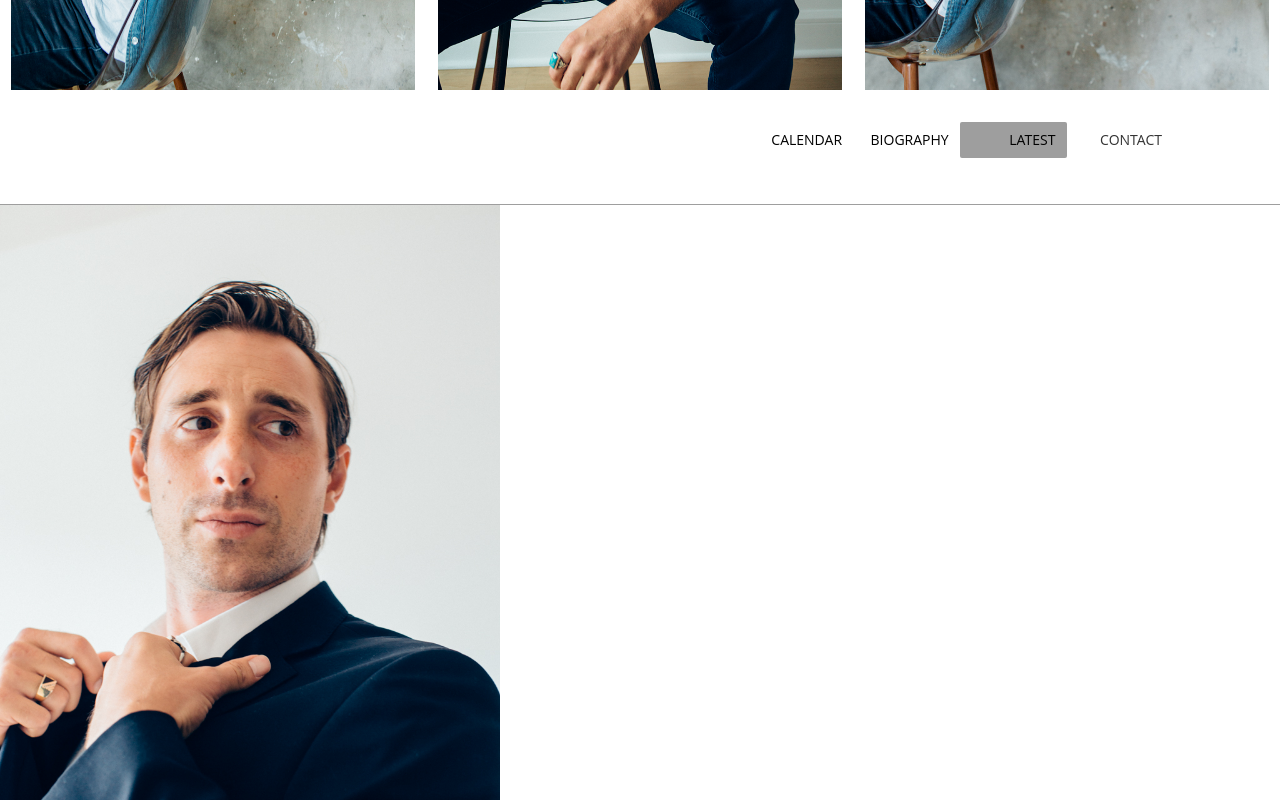
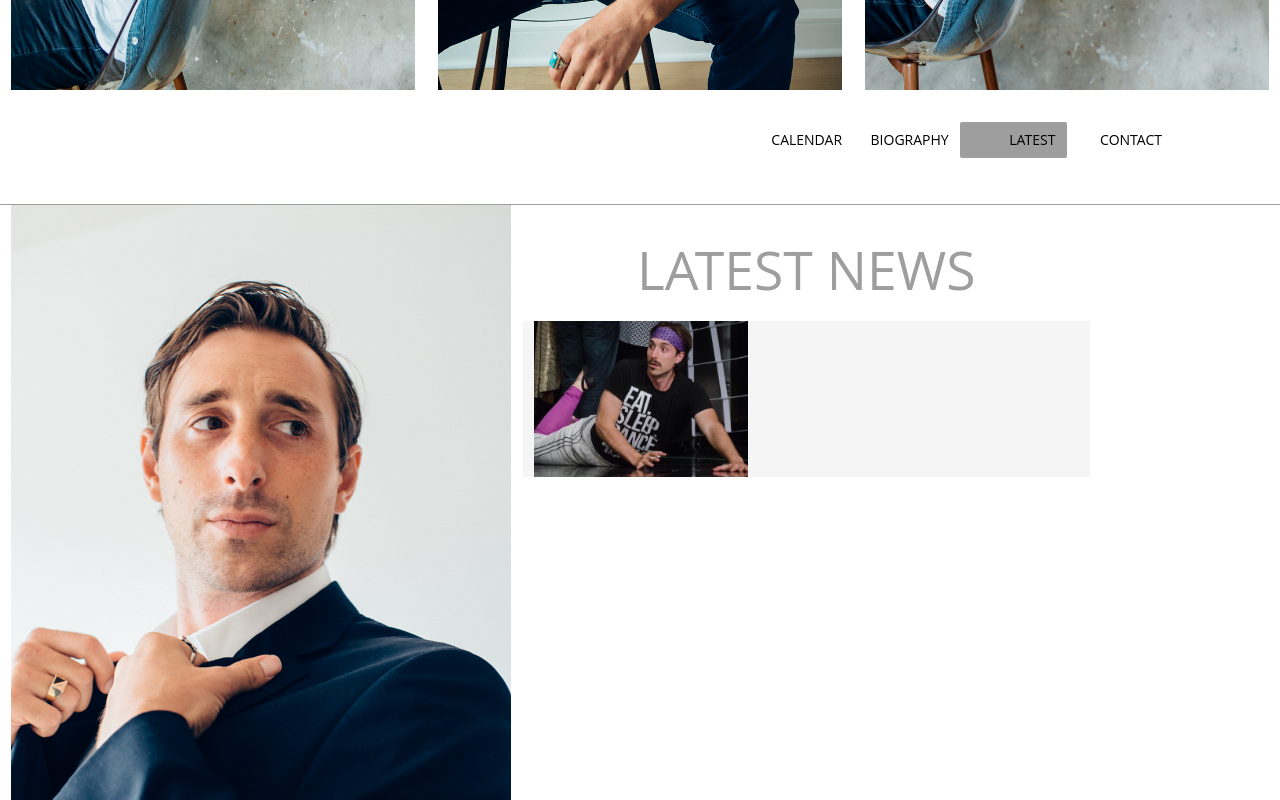
Before and after one commit to julissamackeydev/ChristianZaremba, an Angular app: page / in a window 1280 px wide. Shown: the part 560-1360 px from the top of the page. Built offline with nearby package versions, Linux system fonts and the light colour scheme.

Commit message:
Working on latest component

```diff
--- a/src/app/home/home.component.html
+++ b/src/app/home/home.component.html
@@ -14,16 +14,16 @@
     <h6 class="right-align col m1 offset-m7 btn-flat"><a class="black-text" href="#calendar">CALENDAR</a></h6>
     <h6 class="right-align col m1 btn-flat"><a class="black-text" href="#bio">BIOGRAPHY</a></h6>
     <h6 class="right-align col m1 btn-flat grey"><a class="black-text" href="#latest">LATEST</a></h6>
-    <h6 class="right-align col m1 btn-flat">CONTACT</h6>
+    <h6 class="right-align col m1 btn-flat"><a class="black-text" href="#contact">CONTACT</a></h6>
 </div>
 <!-- end desktop nav bar -->
 
 <!-- tablet side nav -->
 <ul id="slide-out" class="sidenav">
-  <li><a href="#!">CALENDAR</a></li>
-  <li><a>BIOGRAPHY</a></li>
-  <li><a>LATEST</a></li>
-  <li><a>CONTACT</a></li>
+  <li><a href="#calendar">CALENDAR</a></li>
+  <li><a href="#bio">BIOGRAPHY</a></li>
+  <li><a href="#latest">LATEST</a></li>
+  <li><a href="#contact">CONTACT</a></li>
 </ul>
 <div class="row">
   <a href="#" data-target="slide-out" class=" black-text col s2 offset-s10 sidenav-trigger hide-on-large-only"><i class="material-icons">menu</i></a>
@@ -38,3 +38,4 @@
 <div class="divider grey"></div>
 <app-engagements id="calendar"></app-engagements>
 <div class="divider grey"></div>
+<app-contact id="contact"></app-contact>
--- a/src/app/latest/latest.component.html
+++ b/src/app/latest/latest.component.html
@@ -1,3 +1,10 @@
 <div class="row">
-  <img class="latest_image"src="../../assets/suit_jacket.jpg">
+  <img class="col latest_image" src="../../assets/suit_jacket.jpg">
+  <div class="col">
+    <h2 class="center-align grey-text">LATEST NEWS</h2>
+    <div class="row grey lighten-4">
+        <img class="col m5"src="../../assets/passagallo.jpg">
+    </div>
+
+  </div>
 </div>
```
Also changed, not shown: src/assets/passagallo.jpg (added).
